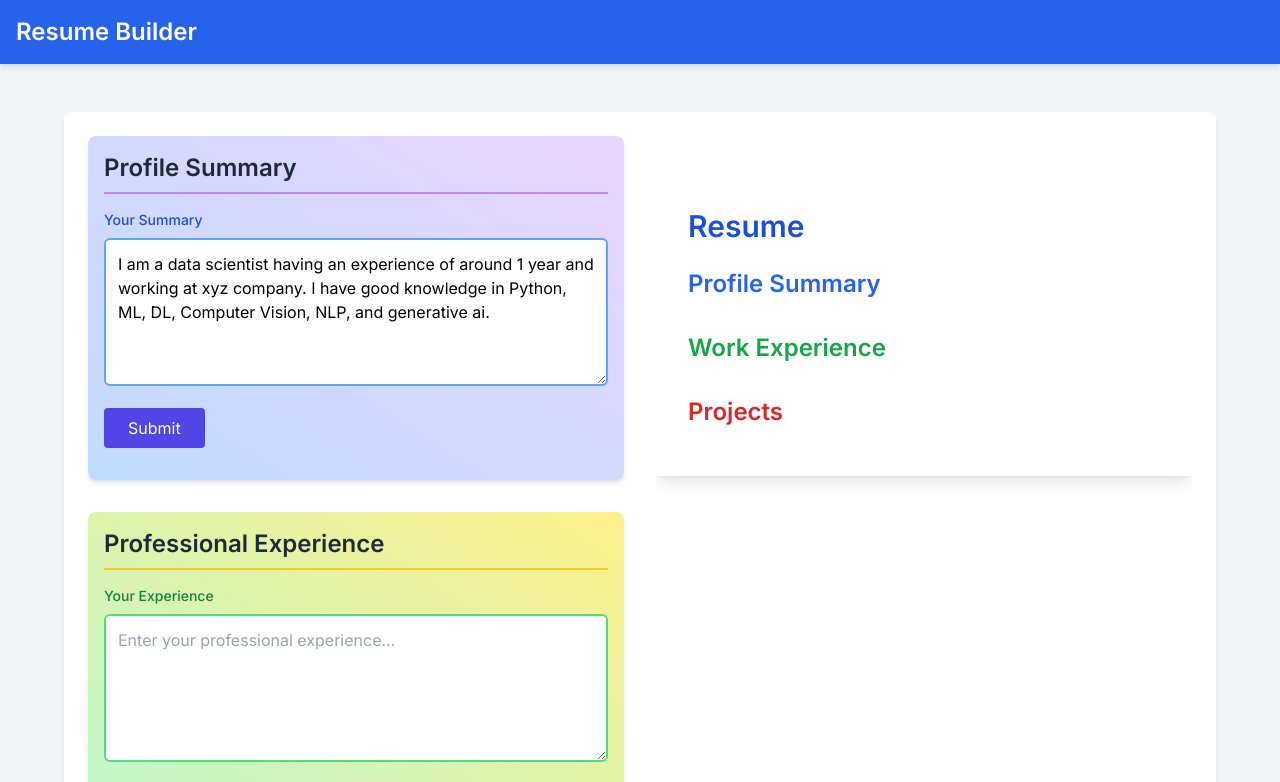
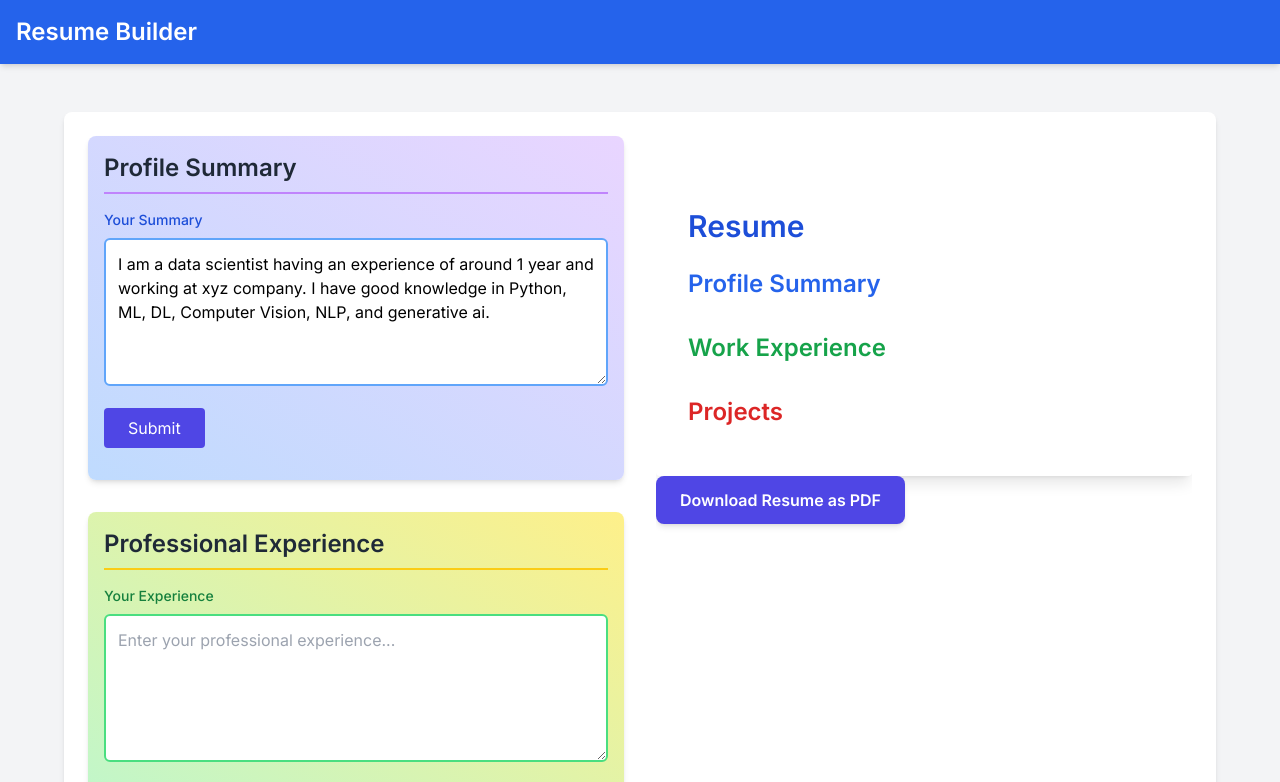
Before and after one commit to saurabhlm10/Resume-Builder-Client, a Next.js app: page / in a window 1280 px wide. Shown: the top 782 px of the page. Built offline with nearby package versions, Linux system fonts and the light colour scheme.

Commit message:
added download functionality

```diff
--- a/package.json
+++ b/package.json
@@ -10,6 +10,7 @@
   },
   "dependencies": {
     "axios": "^1.5.1",
+    "html2pdf.js": "^0.10.1",
     "next": "13.5.4",
     "react": "^18",
     "react-dom": "^18"
--- a/src/app/page.js
+++ b/src/app/page.js
@@ -7,6 +7,7 @@ import Projects from "../components/Projects";
 import NavBar from "../components/NavBar";
 import Footer from "../components/Footer";
 import Resume from "@/components/Resume";
+import { DownloadResumeAsPDF } from "@/components/DownloadResume";
 
 const Home = () => {
   return (
@@ -14,22 +15,24 @@ const Home = () => {
       <NavBar />
 
       <div className="w-full md:max-w-4xl lg:max-w-5xl xl:max-w-6xl mx-auto mt-12 p-6 bg-white rounded-lg shadow-md">
-        <div className="flex flex-wrap -mx-4">  {/* Flex container */}
-
+        <div className="flex flex-wrap -mx-4">
+          {" "}
+          {/* Flex container */}
           {/* Left column for input forms */}
           <div className="w-full lg:w-1/2 px-4">
             <ProfileSummary />
             <WorkExperience />
             <Projects />
           </div>
-
           {/* Right column for the real-time Resume preview */}
           <div className="w-full lg:w-1/2 px-4 relative">
-            <div className="sticky top-6 h-[calc(100vh-6rem)] overflow-auto"> {/* Add these classes */}
+            <div className="sticky top-6 h-[calc(100vh-6rem)] overflow-auto">
+              {" "}
+              {/* Add these classes */}
               <Resume />
+              <DownloadResumeAsPDF />
             </div>
           </div>
-
         </div>
       </div>
 
--- /dev/null
+++ b/src/components/DownloadResume.js
@@ -0,0 +1,63 @@
+import { useResume } from "@/contexts/ResumeContext";
+import html2pdf from "html2pdf.js";
+
+export const DownloadResumeAsPDF = () => {
+  const { resume: resumeData, setResume } = useResume();
+
+  const generatePDF = () => {
+    if (
+      !resumeData.profileSummary ||
+      !resumeData.workExperience.title ||
+      !resumeData.workExperience.description ||
+      resumeData.projects.length === 0
+    )
+      return window.alert("Your Resume Is Not Complete");
+
+    // Creating an HTML representation of the resume
+    let resumeHTML = `
+      <h1>Resume</h1>
+      <h2>Profile Summary</h2>
+      <p>${resumeData.profileSummary}</p>
+
+      <h2>Work Experience</h2>
+      <h3>${resumeData.workExperience.title}</h3>
+      <ul>
+        ${resumeData.workExperience.description
+          .map((item) => `<li>${item}</li>`)
+          .join("")}
+      </ul>
+
+      <h2>Projects</h2>
+      ${resumeData.projects
+        .map(
+          (project) => `
+        <h3>${project.title}</h3>
+        <p>${project.description}</p>
+      `
+        )
+        .join("")}
+    `;
+
+    // Using html2pdf to generate the PDF
+    const pdfOptions = {
+      margin: 10,
+      filename: "Resume.pdf",
+      image: { type: "jpeg", quality: 0.98 },
+      html2canvas: { scale: 1 },
+      jsPDF: { unit: "mm", format: "a4", orientation: "portrait" },
+    };
+
+    const content = document.createElement("div");
+    content.innerHTML = resumeHTML;
+    html2pdf().from(content).set(pdfOptions).save();
+  };
+
+  return (
+    <button
+      onClick={generatePDF}
+      className="bg-indigo-600 text-white font-semibold px-6 py-3 rounded-lg shadow-md hover:bg-indigo-700 active:bg-indigo-800 focus:outline-none focus:ring-2 focus:ring-indigo-500 focus:ring-opacity-50 transition ease-in-out duration-150"
+    >
+      Download Resume as PDF
+    </button>
+  );
+};
```
Also changed, not shown: 1 other file (tests, documents, lock files or other folders).
